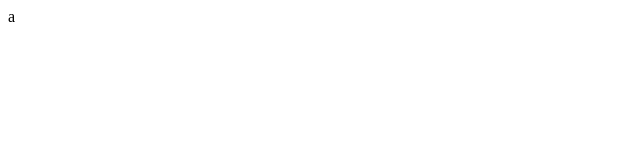
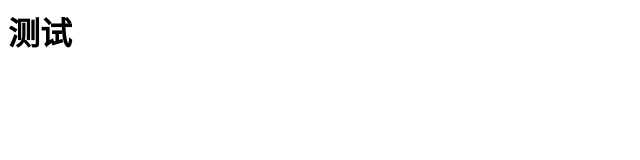
Before and after one commit to zhanggaorui7721/zhanggaorui7721.github.io, a plain HTML site: page a/index.html in a window 1280 px wide. Shown: the whole page, without its empty margins (0-640 px from the left). Drawn offline with Linux system fonts and the light colour scheme.

Commit message:
Update index.html

```diff
--- a/a/index.html
+++ b/a/index.html
@@ -1 +1 @@
-<p>a</p>
+<h1>测试</h1>
```
